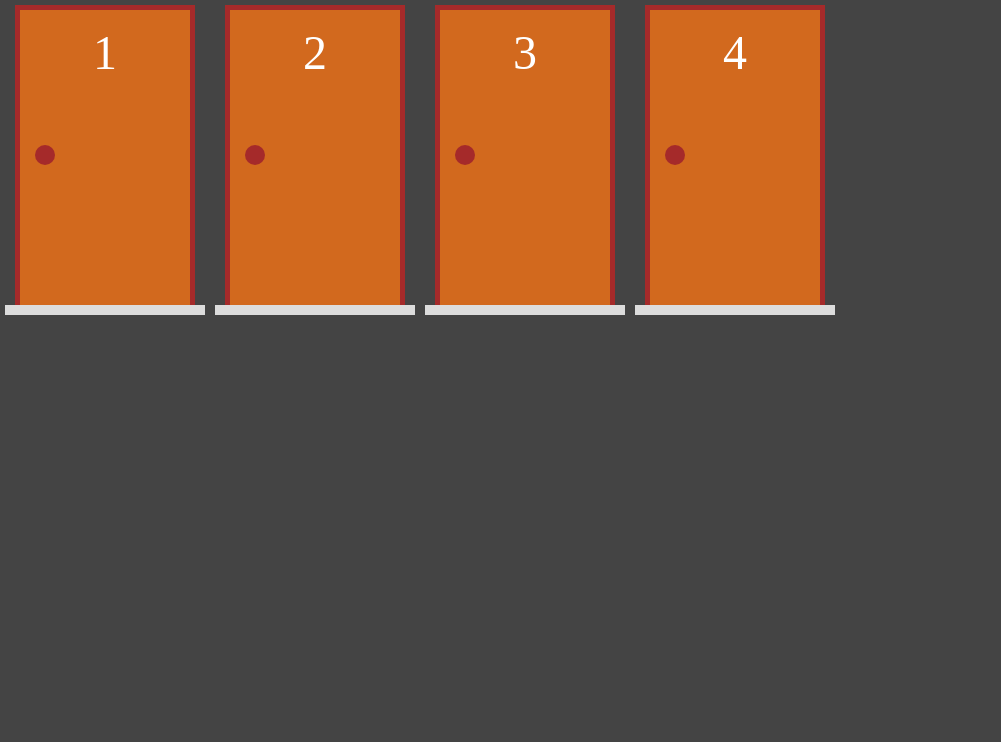
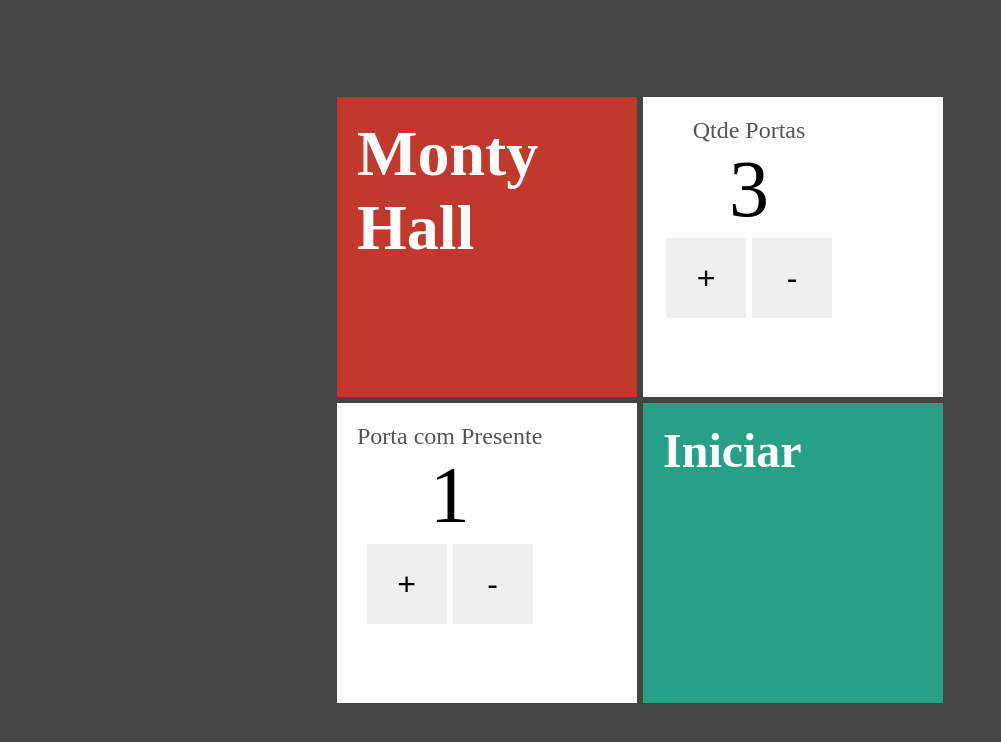
Before and after one commit to murilloc/portas, a Next.js app: page / in a window 1280 px wide. Shown: the top 742 px of the page, without its empty margins (0-1001 px from the left). Built offline with nearby package versions, Linux system fonts and the light colour scheme.

Commit message:
Jogo completado e funcionando

```diff
--- /dev/null
+++ b/src/components/Cartao.tsx
@@ -0,0 +1,17 @@
+import styles from '../styles/Cartao.module.css'
+
+
+interface CartaoProps {
+    bgcolor?: string
+    children?: any
+}
+export function Cartao(props: CartaoProps){
+    return (
+        <div className={styles.cartao} style={{
+            backgroundColor: props.bgcolor ?? '#fff'
+
+        }}>
+            {props.children}
+        </div>
+    )
+}
--- /dev/null
+++ b/src/components/EntradaNumerica.tsx
@@ -0,0 +1,33 @@
+import styles from '../styles/EntradaNumerica.module.css'
+
+
+interface EntradaNumericaProps {
+    text?: string
+    value: number
+    onChange: (newValue: number) => void
+
+}
+
+
+
+export default function EntradaNumerica(props: EntradaNumericaProps) {
+
+    const dec = () => {
+        props.onChange(props.value - 1)
+    }
+    const inc = () => {
+        props.onChange(props.value + 1)
+    }
+    return (
+        <div>
+            <div className={styles.entradaNumerica}>
+                <span className={styles.text}>{props.text}</span>
+                <span className={styles.value}>{props.value}</span>
+                <div className={styles.botoes}>
+                    <button className={styles.btn} onClick={() => props.onChange(props.value + 1)}>+</button>
+                    <button className={styles.btn} onClick={() => props.onChange(props.value - 1)}>-</button>
+                </div>
+            </div>
+        </div>
+    );
+}
--- a/src/functions/portas.ts
+++ b/src/functions/portas.ts
@@ -1,9 +1,9 @@
 import PortaModel from "@/model/portaModel";
 
-export function criarPortas(qtde: number, selecionada: number): PortaModel[] {
+export function criarPortas(qtde: number, portaComPresente: number): PortaModel[] {
     return Array.from({length: qtde}, (_, i) => {
         const numero = i + 1;
-        const temPresente = numero === selecionada
+        const temPresente = numero === portaComPresente
         return new PortaModel(numero, temPresente)
     })
 }
--- a/src/pages/index.tsx
+++ b/src/pages/index.tsx
@@ -1,27 +1,38 @@
-import Porta from "../components/Porta";
-import PortaModel from "../model/portaModel";
+import {Cartao} from "@/components/Cartao";
+import styles from '../styles/Formulario.module.css'
+import Link from "next/link";
+import EntradaNumerica from "@/components/EntradaNumerica";
 import {useState} from "react";
-import {log} from "util";
-import {atualizarPortas, criarPortas} from "@/functions/portas";
 
-export default function Home() {
+export default function Formulario() {
 
-    const [portas, setPortas] = useState(criarPortas(4, 3))
-
-
-    function renderizarPortas() {
-        return portas.map(porta => {
-            return <Porta
-                key={porta.numero}
-                value={porta}
-                onChange={novaPorta => setPortas(atualizarPortas(portas, novaPorta))}/>
-        })
-    }
-
+    const [qtdePortas, setQtdePortas] = useState(3)
+    const [comPresente, setComPresente] = useState(1)
 
     return (
-        <div style={{display: "flex", flexDirection: "row"}}>
-            {renderizarPortas()}
+        <div className={styles.formulario}>
+            <div>
+                <Cartao bgcolor={"#c0392c"}>
+                    <h1>Monty Hall</h1>
+                </Cartao>
+                <Cartao>
+                    <EntradaNumerica value={qtdePortas} text={"Qtde Portas"}
+                                     onChange={novaQtde => setQtdePortas(novaQtde)}/>
+                </Cartao>
+            </div>
+            <div>
+                <Cartao>
+                    <EntradaNumerica value={comPresente}
+                                     onChange={novaPortaComPresente => setComPresente(novaPortaComPresente)}
+                                     text={"Porta com Presente"}/>
+                </Cartao>
+                <Cartao bgcolor={"#28a085"}>
+                    <Link href={`/jogo/${qtdePortas}/${comPresente}`}>
+                        <h2 className={styles.link}>Iniciar</h2>
+                    </Link>
+                </Cartao>
+            </div>
+
         </div>
     )
 }
--- /dev/null
+++ b/src/styles/Cartao.module.css
@@ -0,0 +1,9 @@
+.cartao {
+    display: flex;
+    width: 300px;
+    height: 300px;
+    color: #fff;
+    margin: 3px;
+    font-size: 2rem;
+    padding: 20px;
+}
--- /dev/null
+++ b/src/styles/EntradaNumerica.module.css
@@ -0,0 +1,32 @@
+.entradaNumerica {
+  display: flex;
+  flex: 1;
+  flex-direction: column;
+  align-items: center;
+  justify-content: center;
+  color: #000;
+}
+
+.text {
+  color: #555;
+  font-size: 1.5rem;
+}
+
+.value {
+  font-size: 5rem;
+}
+
+.botoes{
+  display: flex
+}
+
+.btn{
+  display: flex;
+  justify-content: center;
+  align-items: center;
+  width: 80px;
+  height: 80px;
+  margin: 3px;
+  border: none;
+  font-size: 2rem;
+}
--- /dev/null
+++ b/src/styles/Formulario.module.css
@@ -0,0 +1,20 @@
+.formulario {
+    display: flex;
+    flex-direction: column;
+    justify-content: center;
+    align-items: center;
+    height: 100vh;
+}
+
+.formulario > div {
+    display: flex;
+}
+
+.link {
+    display: flex;
+    justify-content: center;
+    align-items: center;
+    flex: 1;
+    margin: 0;
+    cursor: pointer;
+}
--- /dev/null
+++ b/src/styles/Jogo.module.css
@@ -0,0 +1,29 @@
+#jogo {
+    display: flex;
+    flex-direction: column;
+    align-items: center;
+    justify-content: center;
+    height: 100vh;
+}
+
+.portas {
+    display: flex;
+    flex-wrap: wrap;
+    align-self: stretch;
+    justify-content: space-around;
+    margin-top: 20px;
+}
+
+.botoes {
+    display: flex;
+    justify-content: center;
+    margin-top: 20px;
+}
+
+.botoes button {
+    background-color: #c0392c;
+    color: #fff;
+    padding: 10px 25px;
+    font-size: 2rem;
+    border: none;
+}
```
Also changed, not shown: src/pages/jogo/[portas]/[temPresente].tsx (added, +48 -0 lines), src/components/Presente.tsx (renamed from src/components/Presente.jsx), 1 other file (tests, documents, lock files or other folders).
